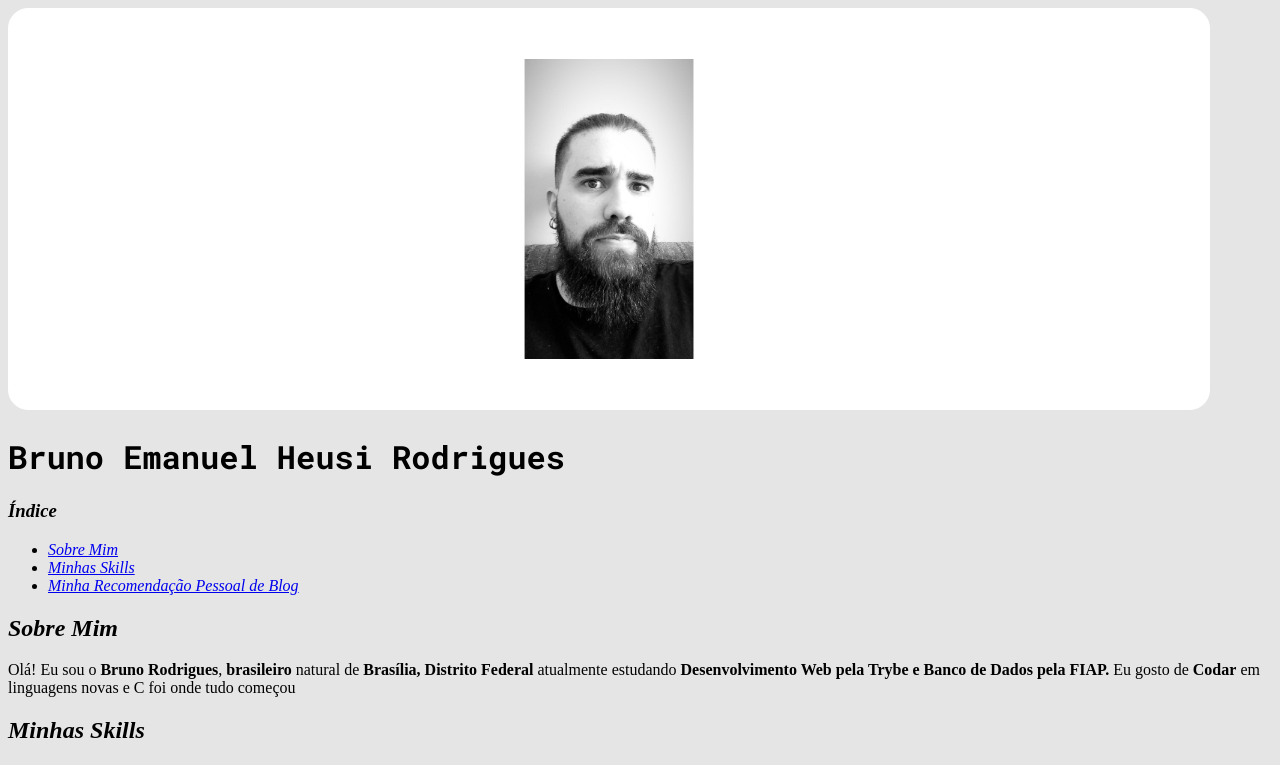
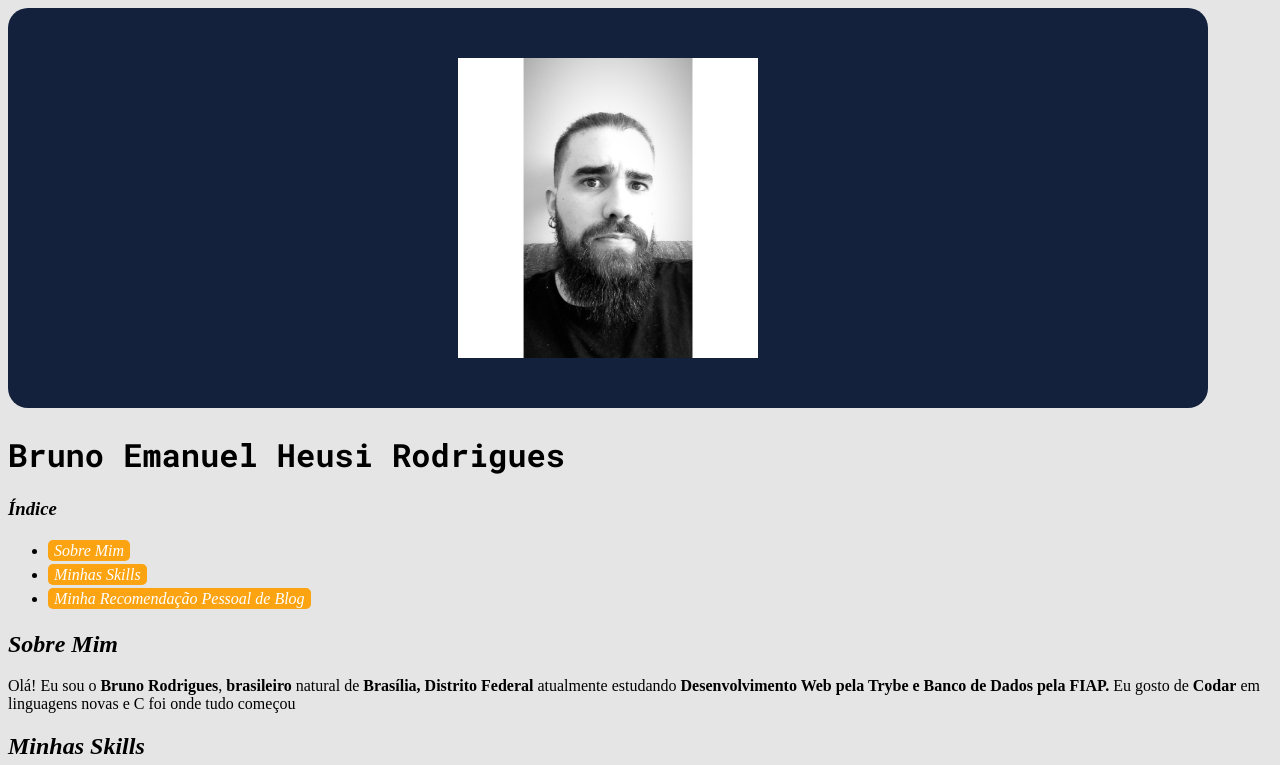
Before and after one commit to brunoeheurod/brunoeheurod.github.io, a plain HTML site: page index.html in a window 1280 px wide. Shown: the top 765 px of the page. Drawn offline with Linux system fonts and the light colour scheme.

Commit message:
bordas e cor do background

```diff
--- a/index.html
+++ b/index.html
@@ -13,7 +13,6 @@
   <title>BrunoRodrigues</title>
 
   <style>
-
     body {
 
       background-color: #E5E5E5;
@@ -25,33 +24,34 @@
 
     .Border {
 
-      border: 1px solid #ffffff;
-      background-color: #ffffff;
+      background-color: #14213D;
       border-radius: 20px;
       padding: 50px 450px;
     }
 
-    #Img-Circle {
-
-      border-radius: 50%;
-
+    .Button {
+      text-decoration: none;
+      background-color: #FCA311;
+      color: #ffffff;
+      padding: 2px 6px 2px 6px;
+      border-radius: 5px;
+      line-height: 24px;
     }
-
   </style>
 
 </head>
 
 <body>
 
-  <img id="Perfil Img-Circle" class="Border" src="FotoAtual.jpeg" alt="Foto Atual Bruno Rodrigues" width="300px">
+  <img id="Perfil" class="Border" src="FotoAtual.jpeg" alt="Foto Atual Bruno Rodrigues" width="300px">
 
   <h1>Bruno Emanuel Heusi Rodrigues</h1>
 
   <h3><em>Índice</em> </h3>
   <ul>
-    <li><a href="#s1"><em>Sobre Mim</em></a></li>
-    <li><a href="#s2"><em>Minhas Skills</em></a></li>
-    <li><a href="#s3"><em>Minha Recomendação Pessoal de Blog</em></a></li>
+    <li><a class="Button" href="#s1"><em>Sobre Mim</em></a></li>
+    <li><a class="Button" href="#s2"><em>Minhas Skills</em></a></li>
+    <li><a class="Button" href="#s3"><em>Minha Recomendação Pessoal de Blog</em></a></li>
 
   </ul>
 
@@ -98,7 +98,7 @@
     mais especificamente Ubuntu, foi através dos tutoriais feitos
     por essa equipe incrível!</p>
 
-  <a href="#Perfil">Clique aqui para voltar a Minha Foto.</a>
+  <a class="Button" href="#Perfil">Clique aqui para voltar a Minha Foto.</a>
 </body>
 
 </html>
```
